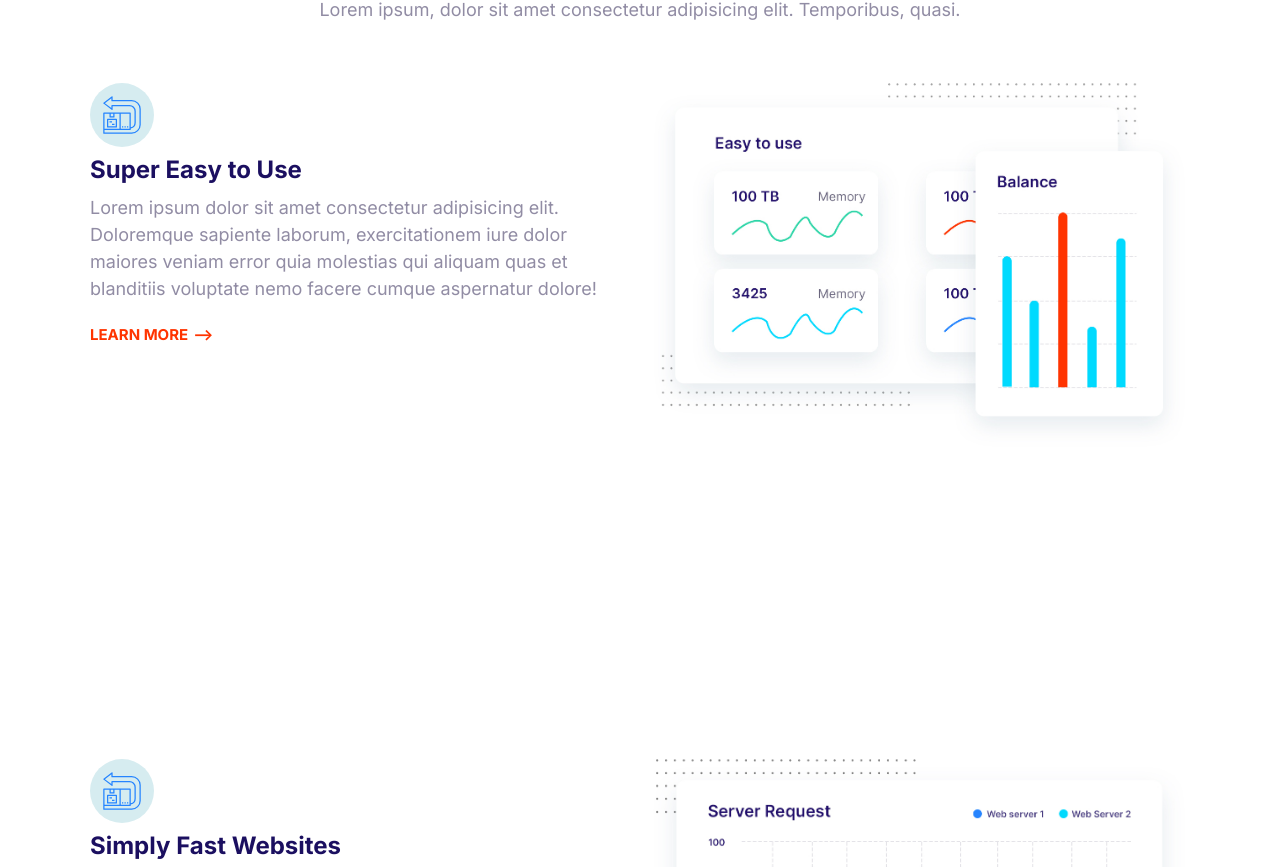
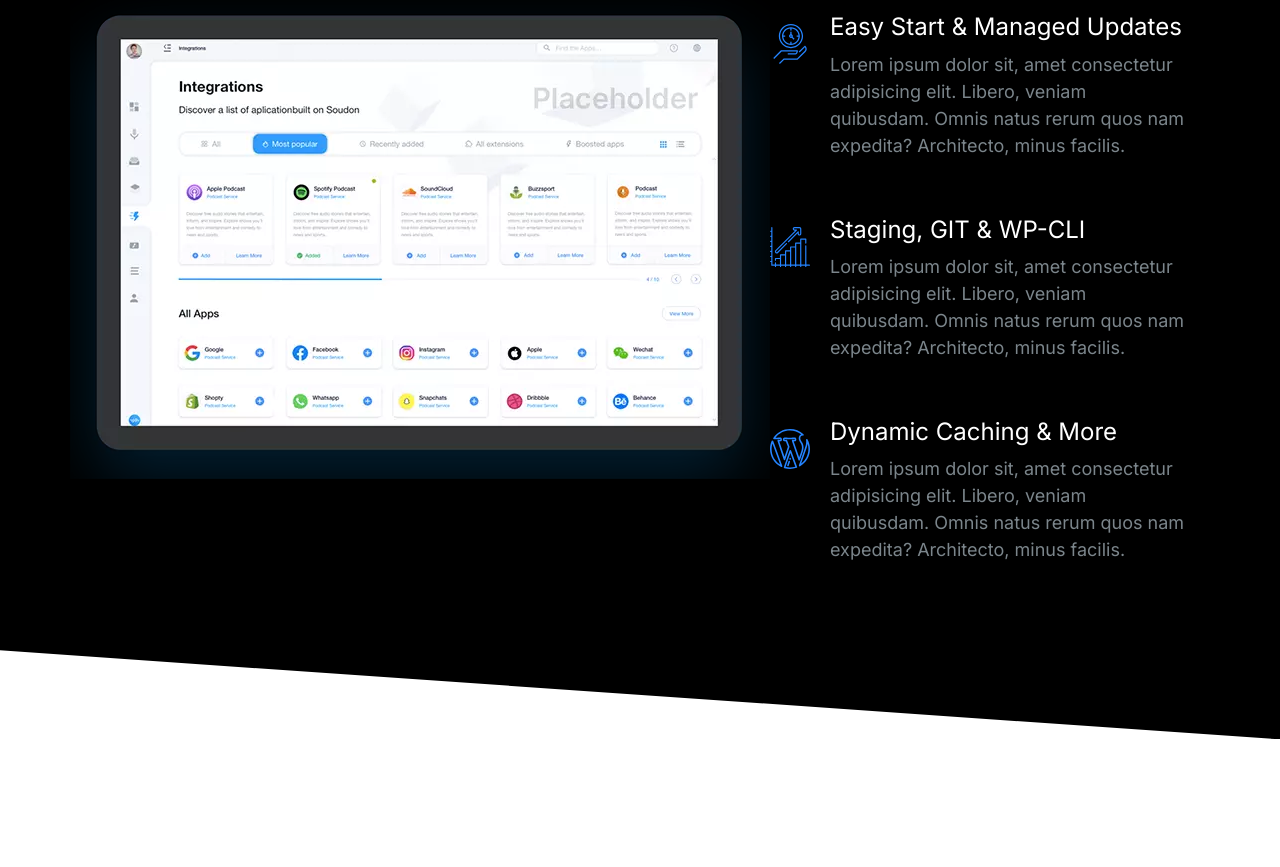
Before and after one commit to MRXdev12/moshify, a plain HTML site: page index.html in a window 1280 px wide. Shown: the part 151-1018 px from the top of the page. After the commit the page ends 890 px from the top, so only its background shows below. Drawn offline with Linux system fonts and the light colour scheme.

Commit message:
showcase block component

```diff
--- a/css/styles.css
+++ b/css/styles.css
@@ -16,6 +16,11 @@
 }
 
 /* Typography */
+::selection {
+  background: var(--color-primary);
+  color: #fff;
+}
+
 
 html {
   font-size: 62.5%;
@@ -46,6 +51,7 @@
 
 h3 {
   font-size: 3rem;
+  font-weight: 500;
 }
 
 p {
@@ -139,7 +145,6 @@
 .list {
   list-style: none;
   padding-left: 0;
-  color: var(--color-headings);
 }
 
 .list--inline .list__item {
@@ -150,6 +155,7 @@
 .list--tick {
   list-style-image: url(../images/tick.svg);
   padding-left: 3rem;
+  color: var(--color-headings);
 }
 
 .list--tick .list__item {
@@ -406,6 +412,7 @@
 
 .media {
   display: flex;
+  margin-bottom: 4rem;
 }
 
 .media__title {
@@ -614,18 +621,20 @@
   color: #7b858b;
 }
 
-.block--dark .block__heading {
+.block--dark h1,
+.block--dark h2,
+.block--dark h3 {
   color: #fff;
 }
 
 .block--skewed-right {
   padding-bottom: calc(var(--padding-vertical) + 4rem);
-  clip-path: polygon(0% 0%, 100% 0%, 100% 100%, 0% 80%);
+  clip-path: polygon(0% 0%, 100% 0%, 100% 100%, 0% 90%);
 }
 
 .block--skewed-left {
   padding-bottom: calc(var(--padding-vertical) + 4rem);
-  clip-path: polygon(0% 0%, 100% 0%, 100% 80%, 0% 100%);
+  clip-path: polygon(0% 0%, 100% 0%, 100% 90%, 0% 100%);
 }
 
 .container {
@@ -698,10 +707,6 @@
 }
 
 /* Hero */
-
-.hero {
-  clip-path: polygon(0% 0%, 100% 0%, 100% 90%, 0% 100%);
-}
 
 .hero__tagline {
   font-size: 2rem;
@@ -788,3 +793,25 @@
     order: 2;
   }
 }
+
+/* Showcase Block */
+
+.block-showcase__image > img {
+  width: 100%;
+}
+
+@media screen and (min-width: 768px) {
+
+  .block-showcase .grid {
+    grid-template-columns: 50% 50%;
+  }
+
+  .block-showcase__image {
+    justify-self: end;
+  }
+
+  .block-showcase__image > img {
+    width: auto;
+    max-width: 700px;
+  }
+}
--- a/index.html
+++ b/index.html
@@ -15,84 +15,76 @@
     <link rel="stylesheet" href="css/styles.css" />
   </head>
   <body>
-    <section class="block container">
+    <section class="block block--dark block--skewed-right .block-showcase">
       <header class="block__header">
-        <h2>Host on the Cloud to Keep Growing</h2>
+        <h2>User-friendly Control Panel</h2>
+      </header>
+      <div class="container grid grid--1x2">
+        <picture class="block-showcase__image">
+          <source
+            type="image/webp"
+            srcset="images/ipad.webp 1x, images/ipad@2x.webp 2x"
+          />
+          <source
+            type="image/png"
+            srcset="images/ipad.png 1x, images/ipad@2x.png 2x"
+          />
+          <img src="images/ipad.png" alt="" />
+        </picture>
+        <ul class="list">
+          <li>
+            <div class="media">
+              <div class="media__image">
+                <svg class="icon icon--primary">
+                  <use xlink:href="images/sprite.svg#clock"></use>
+                </svg>
+              </div>
+              <div class="media__body">
+                <h3 class="media__title">Easy Start & Managed Updates</h3>
                 <p>
-          Lorem ipsum, dolor sit amet consectetur adipisicing elit. Temporibus,
-          quasi.
+                  Lorem ipsum dolor sit, amet consectetur adipisicing elit.
+                  Libero, veniam quibusdam. Omnis natus rerum quos nam expedita?
+                  Architecto, minus facilis.
                 </p>
-      </header>
-      <article class="grid grid--1x2 feature">
-        <div class="feature__content">
-          <span class="icon-container">
+              </div>
+            </div>
+          </li>
+          <li>
+            <div class="media">
+              <div class="media__image">
                 <svg class="icon icon--primary">
-              <use xlink:href="images/sprite.svg#easy"></use>
+                  <use xlink:href="images/sprite.svg#growth"></use>
                 </svg>
-          </span>
-          <h3 class="feature__heading">Super Easy to Use</h3>
+              </div>
+              <div class="media__body">
+                <h3 class="media__title">Staging, GIT & WP-CLI</h3>
                 <p>
-            Lorem ipsum dolor sit amet consectetur adipisicing elit. Doloremque
-            sapiente laborum, exercitationem iure dolor maiores veniam error
-            quia molestias qui aliquam quas et blanditiis voluptate nemo facere
-            cumque aspernatur dolore!
+                  Lorem ipsum dolor sit, amet consectetur adipisicing elit.
+                  Libero, veniam quibusdam. Omnis natus rerum quos nam expedita?
+                  Architecto, minus facilis.
                 </p>
-          <a href="#" class="link-arrow">Learn More</a>
               </div>
-        <picture>
-          <source type="image/webp" srcset="images/easy.webp" />
-          <source type="image/jpg" srcset="images/easy.jpg" />
-          <img class="feature__image" src="images/easy.jpg" alt="" />
-        </picture>
-      </article>
-    </section>
-    <section class="block container">
-      <article class="grid grid--1x2 feature">
-        <div class="feature__content">
-          <span class="icon-container">
-            <svg class="icon icon--primary">
-              <use xlink:href="images/sprite.svg#easy"></use>
-            </svg>
-          </span>
-          <h3 class="feature__heading">Simply Fast Websites</h3>
-          <p>
-            Lorem ipsum dolor sit amet consectetur adipisicing elit. Doloremque
-            sapiente laborum, exercitationem iure dolor maiores veniam error
-            quia molestias qui aliquam quas et blanditiis voluptate nemo facere
-            cumque aspernatur dolore!
-          </p>
-          <a href="#" class="link-arrow">Learn More</a>
             </div>
-        <picture>
-          <source type="image/webp" srcset="images/fast.webp" />
-          <source type="image/jpg" srcset="images/fast.jpg" />
-          <img class="feature__image" src="images/fast.jpg" alt="" />
-        </picture>
-      </article>
-    </section>
-    <section class="block container">
-      <article class="grid grid--1x2 feature">
-        <div class="feature__content">
-          <span class="icon-container">
+          </li>
+          <li>
+            <div class="media">
+              <div class="media__image">
                 <svg class="icon icon--primary">
                   <use xlink:href="images/sprite.svg#wordpress"></use>
                 </svg>
-          </span>
-          <h3 class="feature__heading">Wordpress made easy</h3>
+              </div>
+              <div class="media__body">
+                <h3 class="media__title">Dynamic Caching & More</h3>
                 <p>
-            Lorem ipsum dolor sit amet consectetur adipisicing elit. Doloremque
-            sapiente laborum, exercitationem iure dolor maiores veniam error
-            quia molestias qui aliquam quas et blanditiis voluptate nemo facere
-            cumque aspernatur dolore!
+                  Lorem ipsum dolor sit, amet consectetur adipisicing elit.
+                  Libero, veniam quibusdam. Omnis natus rerum quos nam expedita?
+                  Architecto, minus facilis.
                 </p>
-          <a href="#" class="link-arrow">Learn More</a>
               </div>
-        <picture>
-          <source type="image/webp" srcset="images/wordpress.webp" />
-          <source type="image/jpg" srcset="images/wordpress.jpg" />
-          <img class="feature__image" src="images/wordpress.jpg" alt="" />
-        </picture>
-      </article>
+            </div>
+          </li>
+        </ul>
+      </div>
     </section>
     <script src="js/main.js"></script>
   </body>
```
Also changed, not shown: components/showcase-block.html (added, +71 -0 lines), images/ipad.png (added), images/ipad.webp (added), images/ipad@2x.png (added), images/ipad@2x.webp (added). Lines whose indentation alone changed are shown as unchanged.
